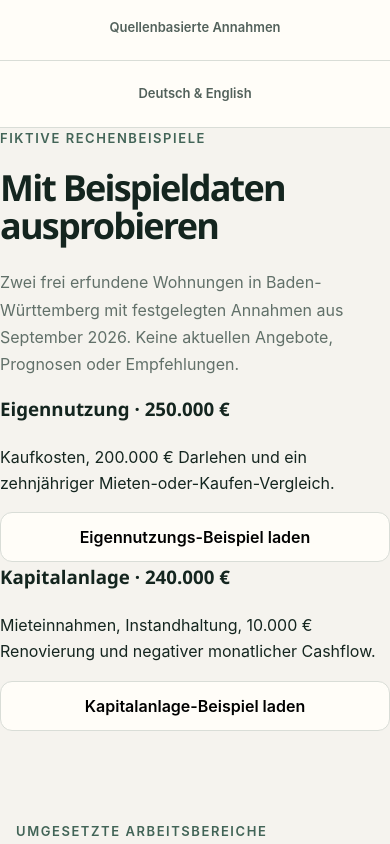
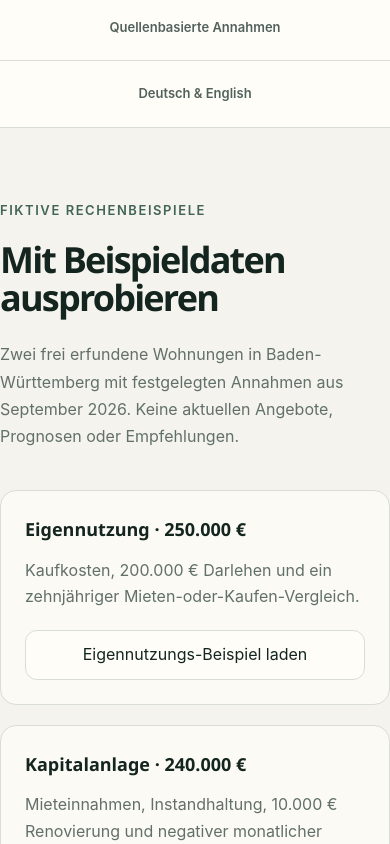
Before and after one commit to Akshat4112/immopilot-de, a React (Vite) app: page / in a window 390 px wide. Shown: the part 1480-2324 px from the top of the page. Built offline with nearby package versions, Linux system fonts and the light colour scheme.

Commit message:
style(PF-007.1): responsive demo cards, confirmation and persistent notice

```diff
--- a/src/styles/app.css
+++ b/src/styles/app.css
@@ -198,6 +198,110 @@ h3 {
 
 .trust-strip span + span {
   border-left: var(--border-width) solid var(--color-border);
+}
+
+/* Fictional, user-selectable canonical demo scenarios */
+.demo-section {
+  display: grid;
+  gap: var(--space-6);
+  padding-block: var(--space-13);
+  border-bottom: var(--border-width) solid var(--color-border);
+}
+
+.demo-section .section-intro h2 {
+  max-width: none;
+}
+
+.demo-card-grid {
+  display: grid;
+  grid-template-columns: repeat(2, minmax(0, 1fr));
+  gap: var(--space-5);
+}
+
+.demo-card {
+  display: flex;
+  min-width: 0;
+  flex-direction: column;
+  align-items: flex-start;
+  padding: var(--space-6);
+  border: var(--border-width) solid var(--color-border);
+  border-radius: var(--radius-lg);
+  background: var(--color-surface-card);
+}
+
+.demo-card h3 {
+  margin-bottom: var(--space-3);
+  font-size: var(--font-size-lg);
+}
+
+.demo-card p {
+  flex: 1 1 auto;
+  margin-bottom: var(--space-5);
+  color: var(--color-text-secondary);
+}
+
+.demo-card button,
+.demo-active-banner button {
+  padding-inline: var(--space-4);
+  color: var(--color-text-primary);
+  font: inherit;
+  cursor: pointer;
+}
+
+.demo-confirmation {
+  margin-top: 0;
+}
+
+.demo-confirmation h3 {
+  margin-bottom: var(--space-3);
+}
+
+.demo-confirmation .primary-action,
+.demo-confirmation .secondary-action {
+  border: var(--border-width) solid var(--color-border);
+  font: inherit;
+  cursor: pointer;
+}
+
+.demo-confirmation .primary-action {
+  border-color: var(--color-brand);
+}
+
+.demo-active-banner {
+  display: flex;
+  align-items: center;
+  justify-content: space-between;
+  gap: var(--space-4);
+  margin-block: var(--space-5);
+  padding: var(--space-4);
+  border: var(--border-width) solid var(--color-border);
+  border-radius: var(--radius-md);
+  background: var(--color-surface-card);
+}
+
+.demo-active-banner p {
+  margin: 0;
+  color: var(--color-text-secondary);
+}
+
+.demo-active-banner strong {
+  color: var(--color-text-primary);
+}
+
+@media (max-width: 38.75rem) {
+  .demo-card-grid {
+    grid-template-columns: 1fr;
+  }
+
+  .demo-card button,
+  .demo-active-banner button {
+    width: 100%;
+  }
+
+  .demo-active-banner {
+    flex-direction: column;
+    align-items: stretch;
+  }
 }
 
 .foundation {
```
